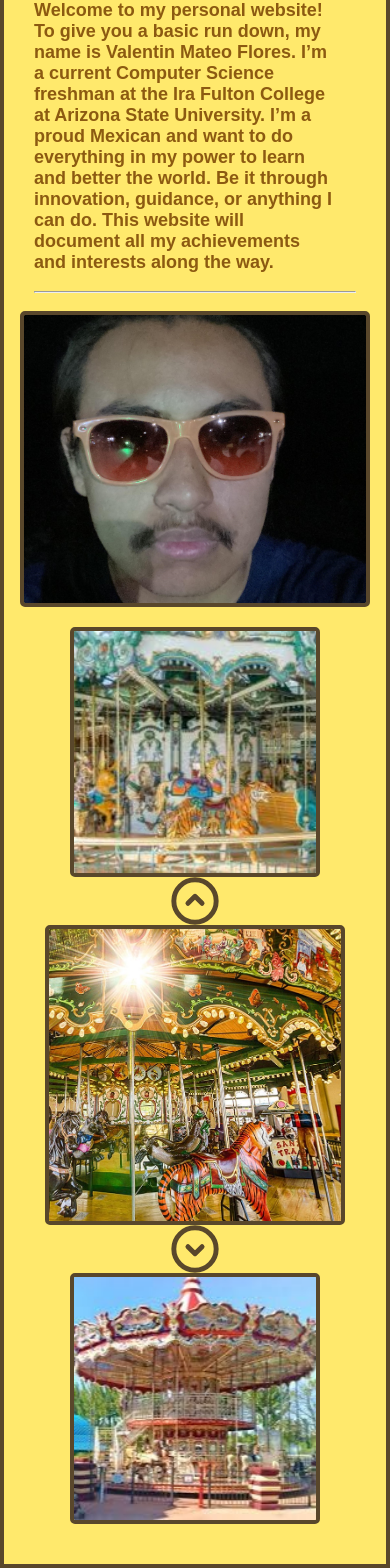
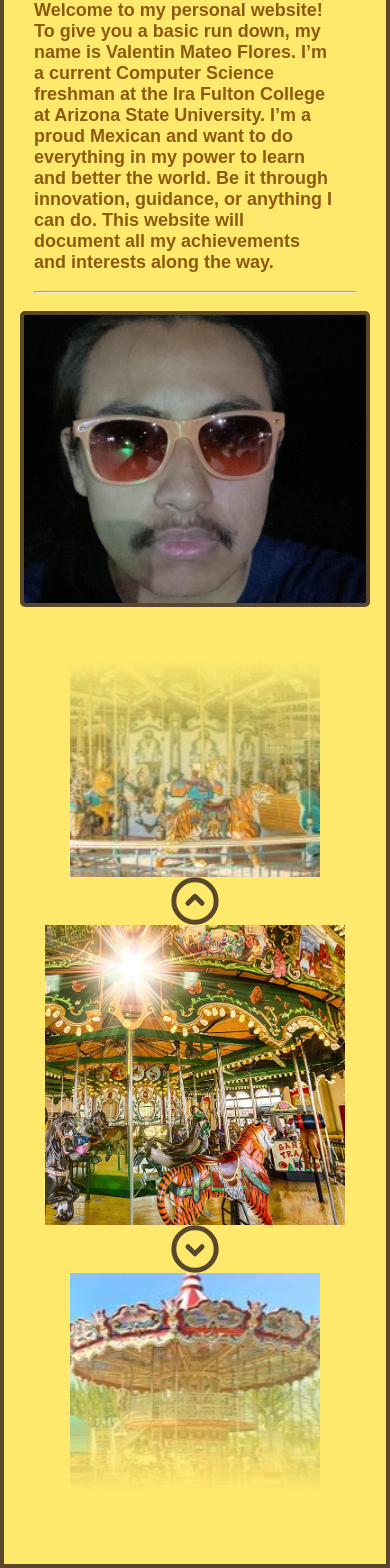
Before and after one commit to FloresVal07/vmf-portfolio, a React (Vite) app: page / in a window 390 px wide. Shown: the part 187-1755 px from the top of the page. Built offline with nearby package versions, Linux system fonts and the light colour scheme.

Commit message:
Added gradient and removed the border

```diff
--- a/src/NavBar.css
+++ b/src/NavBar.css
@@ -76,7 +76,7 @@
 }
 
 /* Hide navbar options by default for small screens */
-@media (max-width: 767px) {
+@media (max-width: 860px) {
     .navbar-options {
         display: none;
         flex-direction: column;
--- a/src/Pages/Carousel.css
+++ b/src/Pages/Carousel.css
@@ -8,12 +8,22 @@
 .car {
     width: 250px;
     height: auto;
-    border: 4px solid #59472B;
-    border-radius: 5px;
+    object-fit: cover;
+}
+
+#car-left{
+    background: linear-gradient(to left, black 15%, transparent 87%);
+    -webkit-mask-image: linear-gradient(to left, black 15%, transparent 87%);
 }
 
 #car-middle{
     width: 300px;
+}
+
+#car-right{
+    /* For browsers that don't support mask-image */
+    background: linear-gradient(to right, black 15%, transparent 87%);
+    -webkit-mask-image: linear-gradient(to right, black 15%, transparent 87%);
 }
 
 .car-button{
@@ -42,4 +52,12 @@
     .car-button{
         transform: rotate(90deg);
     }
+    #car-left{
+        background: linear-gradient(to top, black 15%, transparent 87%);
+        -webkit-mask-image: linear-gradient(to top, black 15%, transparent 87%);
+    }
+    #car-right{
+        background: linear-gradient(to bottom, black 15%, transparent 87%);
+        -webkit-mask-image: linear-gradient(to bottom, black 15%, transparent 87%);
+    }
 }
--- a/src/Pages/Carousel.jsx
+++ b/src/Pages/Carousel.jsx
@@ -24,6 +24,7 @@ function Carousel() {
     <div className="image-holder">
       <img
         className="car"
+        id="car-left"
         src={cars[(carsPos - 1 + cars.length) % cars.length]}
         alt="Previous car"
         onClick={handleLeftClick}
@@ -56,6 +57,7 @@ function Carousel() {
 
       <img
         className="car"
+        id="car-right"
         src={cars[(carsPos + 1) % cars.length]}
         alt="Next car"
         onClick={handleRightClick}
```
